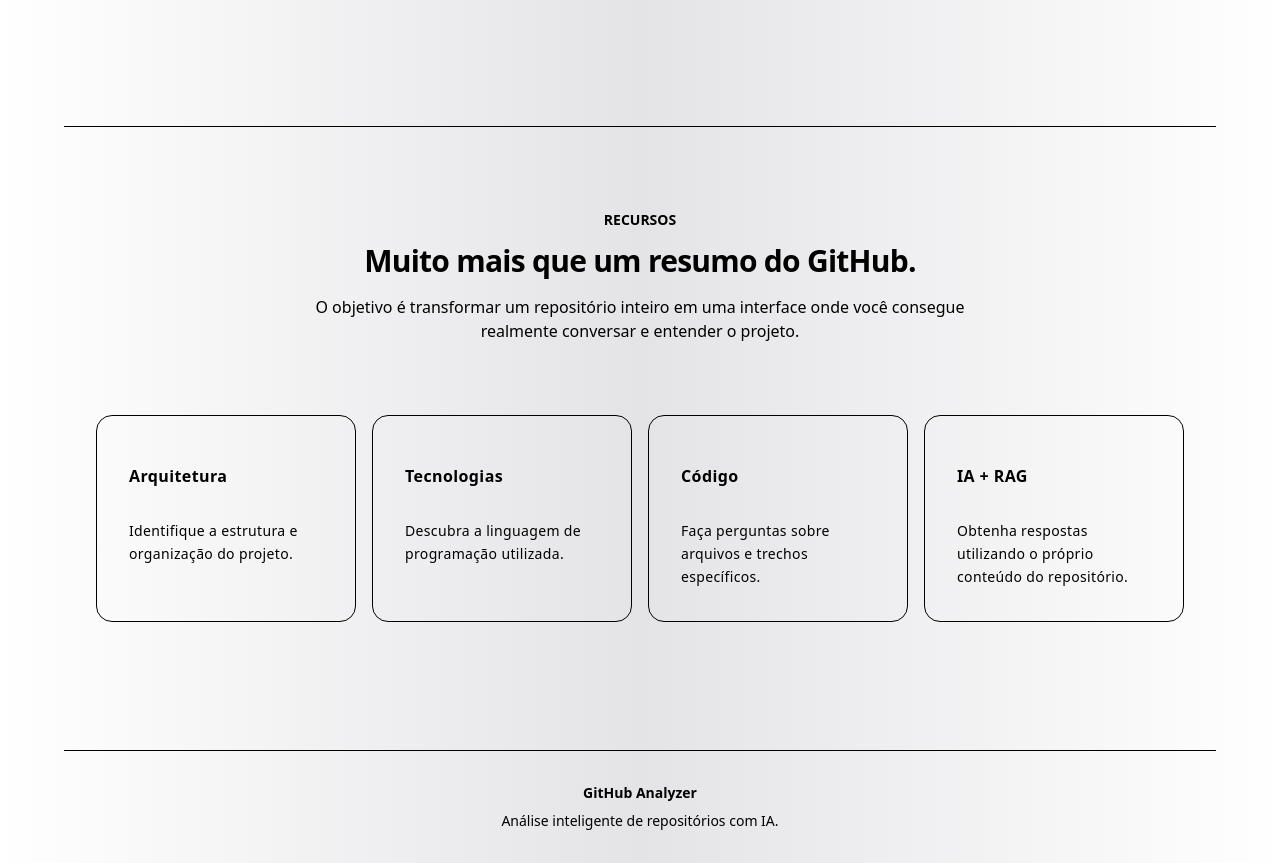
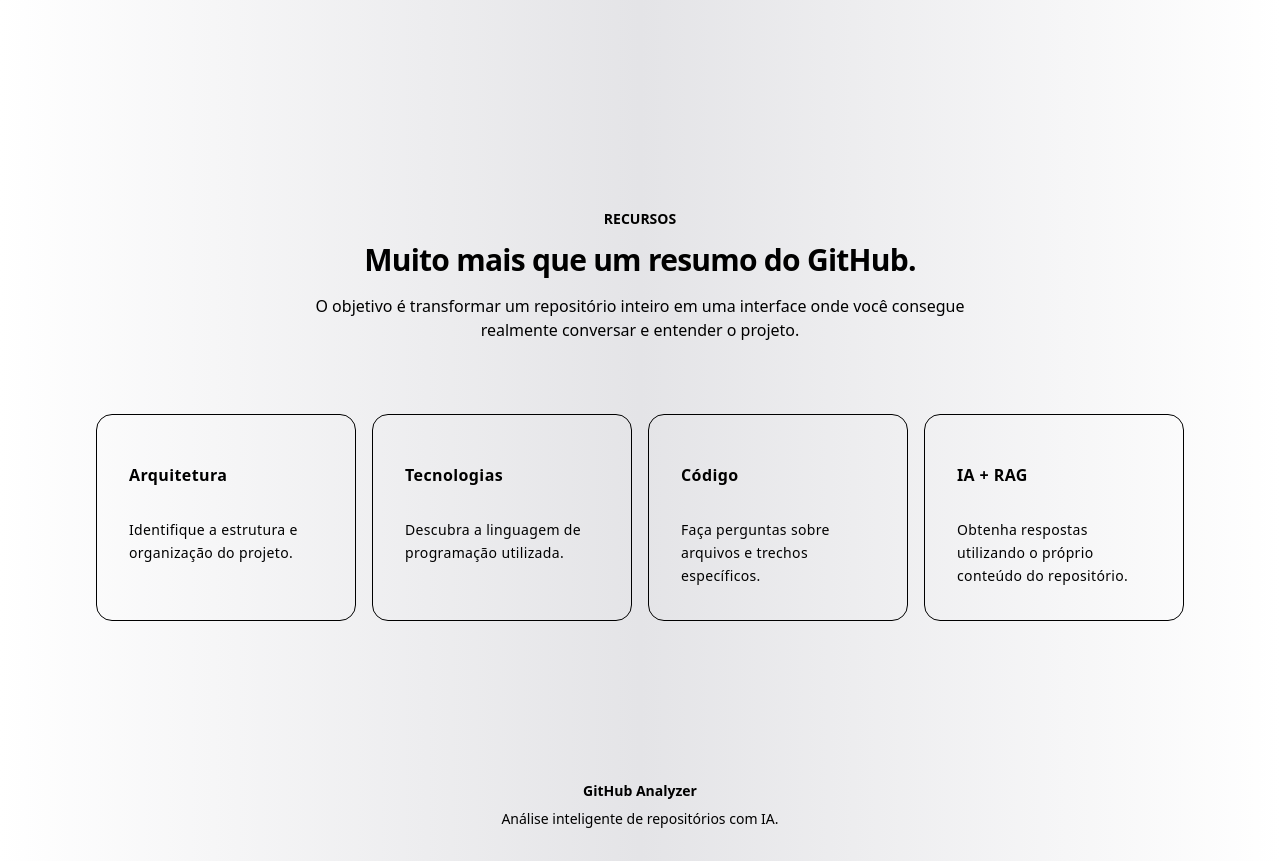
Before and after one commit to vazvdr/Github-Analyzer, a Next.js app in the folder frontend/: page / in a window 1280 px wide. Shown: the part 1232-2095 px from the top of the page. Built offline with nearby package versions, Linux system fonts and the light colour scheme.

Commit message:
Fazendo ajustes visuais

```diff
--- a/frontend/src/components/landing/Features.tsx
+++ b/frontend/src/components/landing/Features.tsx
@@ -24,7 +24,7 @@ export function Features() {
     return (
         <section
             id="recursos"
-            className="mx-auto max-w-6xl border-y border-[var(--section-border)] px-6 py-20"
+            className="mx-auto max-w-6xl px-6 py-20"
         >
             <div className="text-center">
                 <span className="text-sm font-semibold">
```
